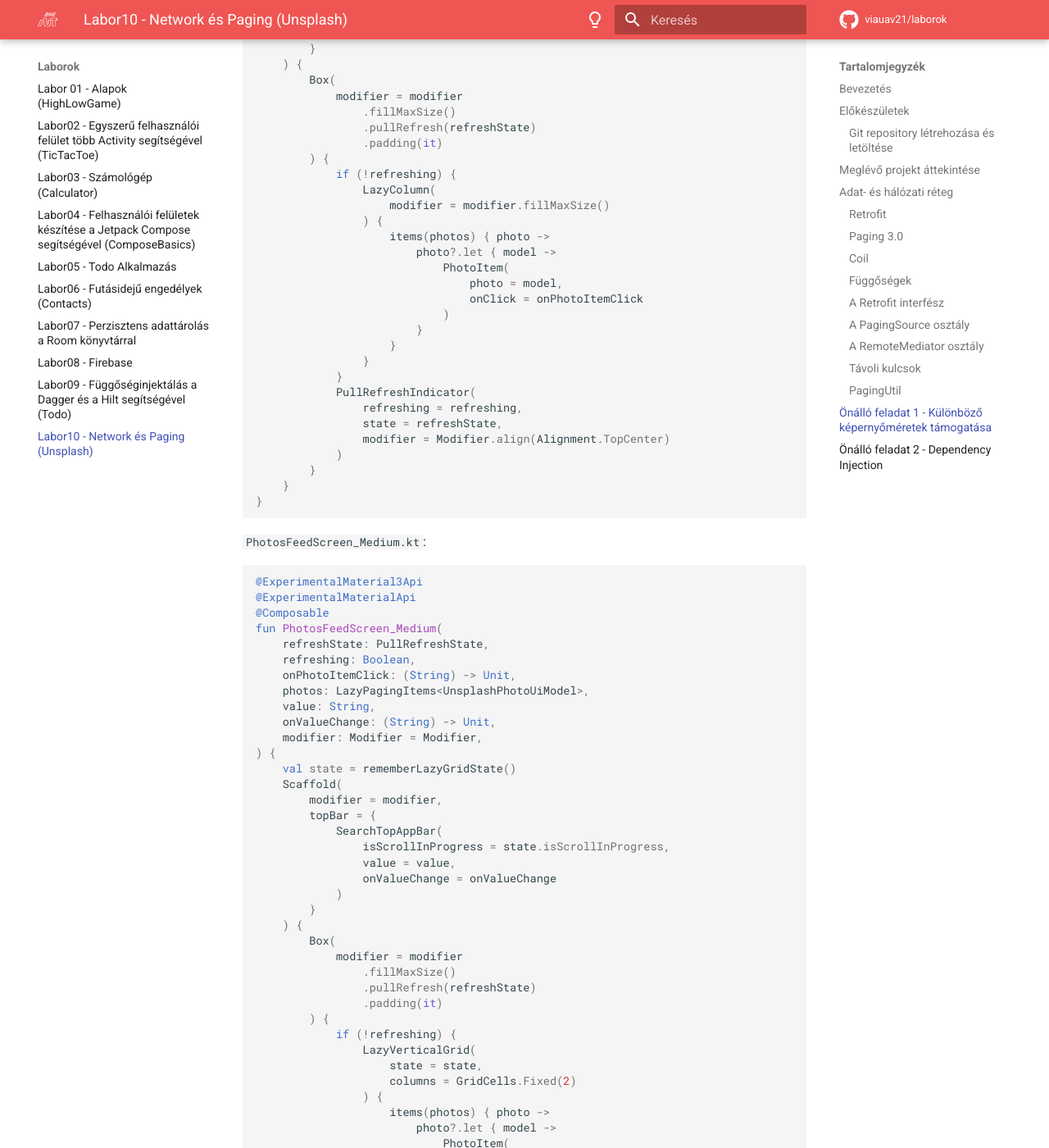
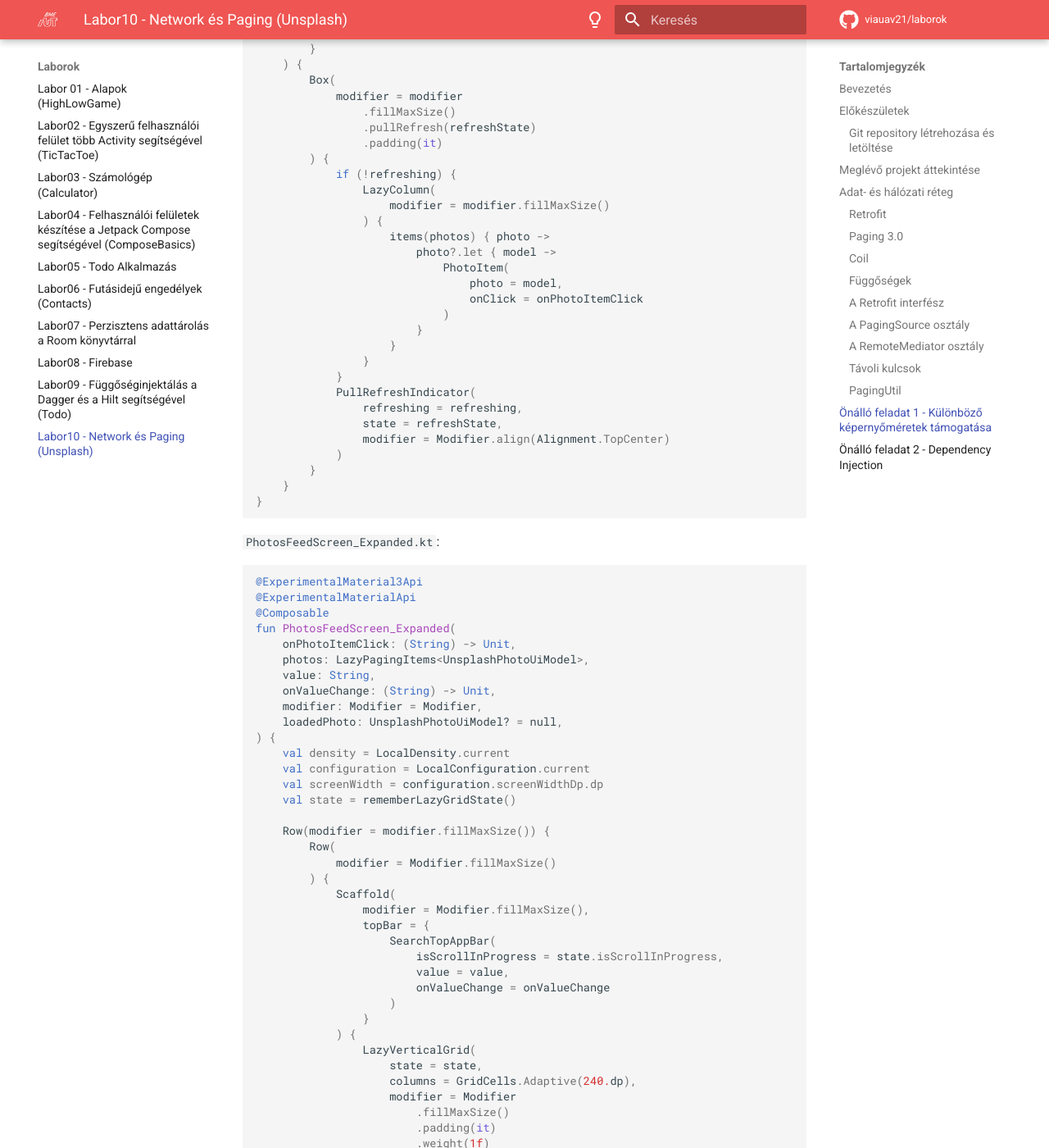
Before and after one commit to VIAUAV21/laborok, an MkDocs documentation site: the page built from docs/laborok/network/index.md, in a window 1280 px wide and 1400 px high, scrolled down 14534 px. Shown: the whole window at 82% size. Built offline with MkDocs 1.6.1 and Material for MkDocs 9.7.7, drawn with Linux system fonts in a browser that asks for light colours; comment, search, counter and statistics services are not loaded; some of the changed text lies outside the part shown.

Commit message:
Update index.md

````diff
--- a/docs/laborok/network/index.md
+++ b/docs/laborok/network/index.md
@@ -605,62 +605,6 @@ fun PhotosFeedScreen_Compact(
             if (!refreshing) {
                 LazyColumn(
                     modifier = modifier.fillMaxSize()
-                ) {
-                    items(photos) { photo ->
-                        photo?.let { model ->
-                            PhotoItem(
-                                photo = model,
-                                onClick = onPhotoItemClick
-                            )
-                        }
-                    }
-                }
-            }
-            PullRefreshIndicator(
-                refreshing = refreshing,
-                state = refreshState,
-                modifier = Modifier.align(Alignment.TopCenter)
-            )
-        }
-    }
-}
-```
-
-`PhotosFeedScreen_Medium.kt`:
-```kotlin
-@ExperimentalMaterial3Api
-@ExperimentalMaterialApi
-@Composable
-fun PhotosFeedScreen_Medium(
-    refreshState: PullRefreshState,
-    refreshing: Boolean,
-    onPhotoItemClick: (String) -> Unit,
-    photos: LazyPagingItems<UnsplashPhotoUiModel>,
-    value: String,
-    onValueChange: (String) -> Unit,
-    modifier: Modifier = Modifier,
-) {
-    val state = rememberLazyGridState()
-    Scaffold(
-        modifier = modifier,
-        topBar = {
-            SearchTopAppBar(
-                isScrollInProgress = state.isScrollInProgress,
-                value = value,
-                onValueChange = onValueChange
-            )
-        }
-    ) {
-        Box(
-            modifier = modifier
-                .fillMaxSize()
-                .pullRefresh(refreshState)
-                .padding(it)
-        ) {
-            if (!refreshing) {
-                LazyVerticalGrid(
-                    state = state,
-                    columns = GridCells.Fixed(2)
                 ) {
                     items(photos) { photo ->
                         photo?.let { model ->
````
Also changed, not shown: other parts of docs/laborok/network/index.md (+1 -1 lines).
